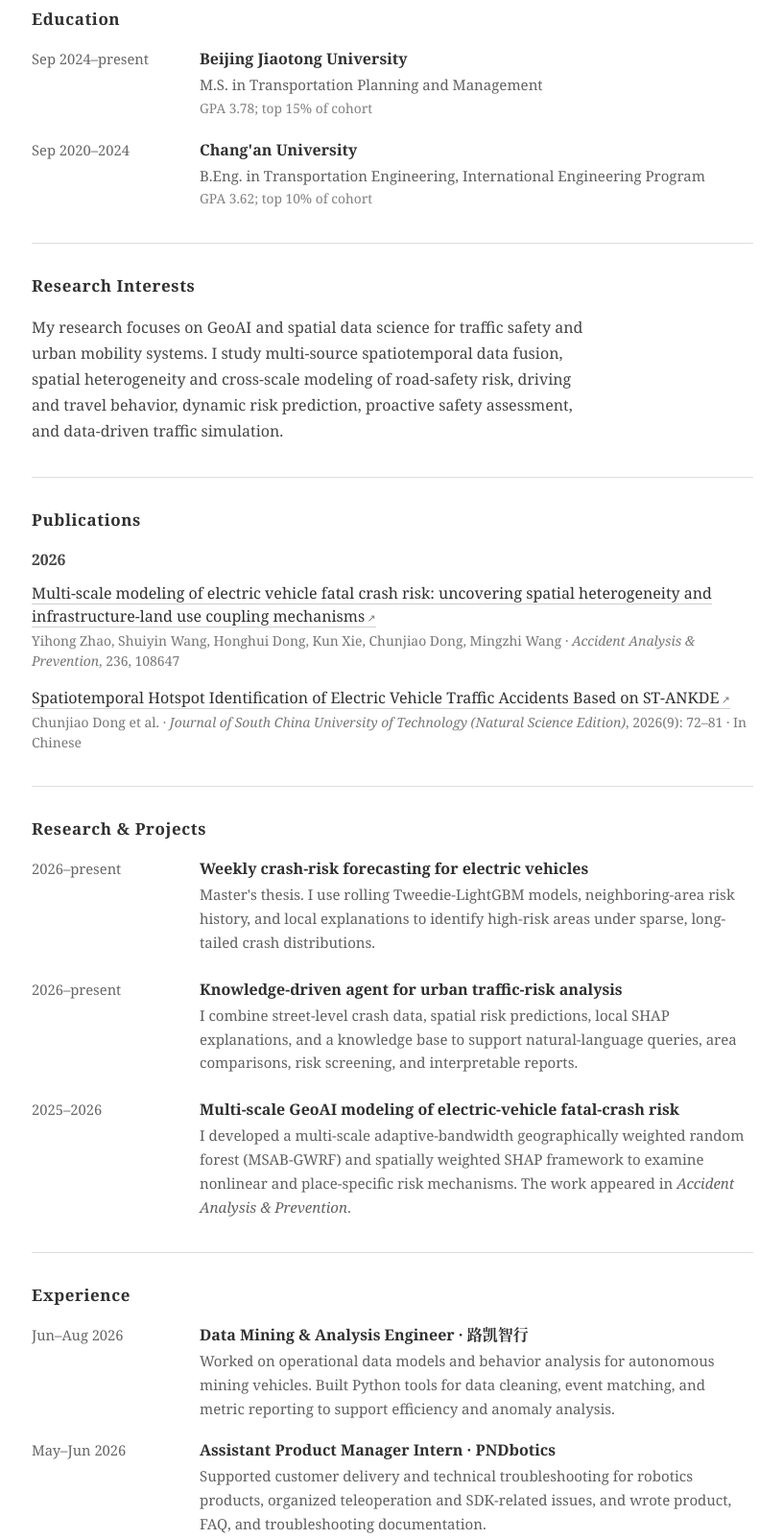
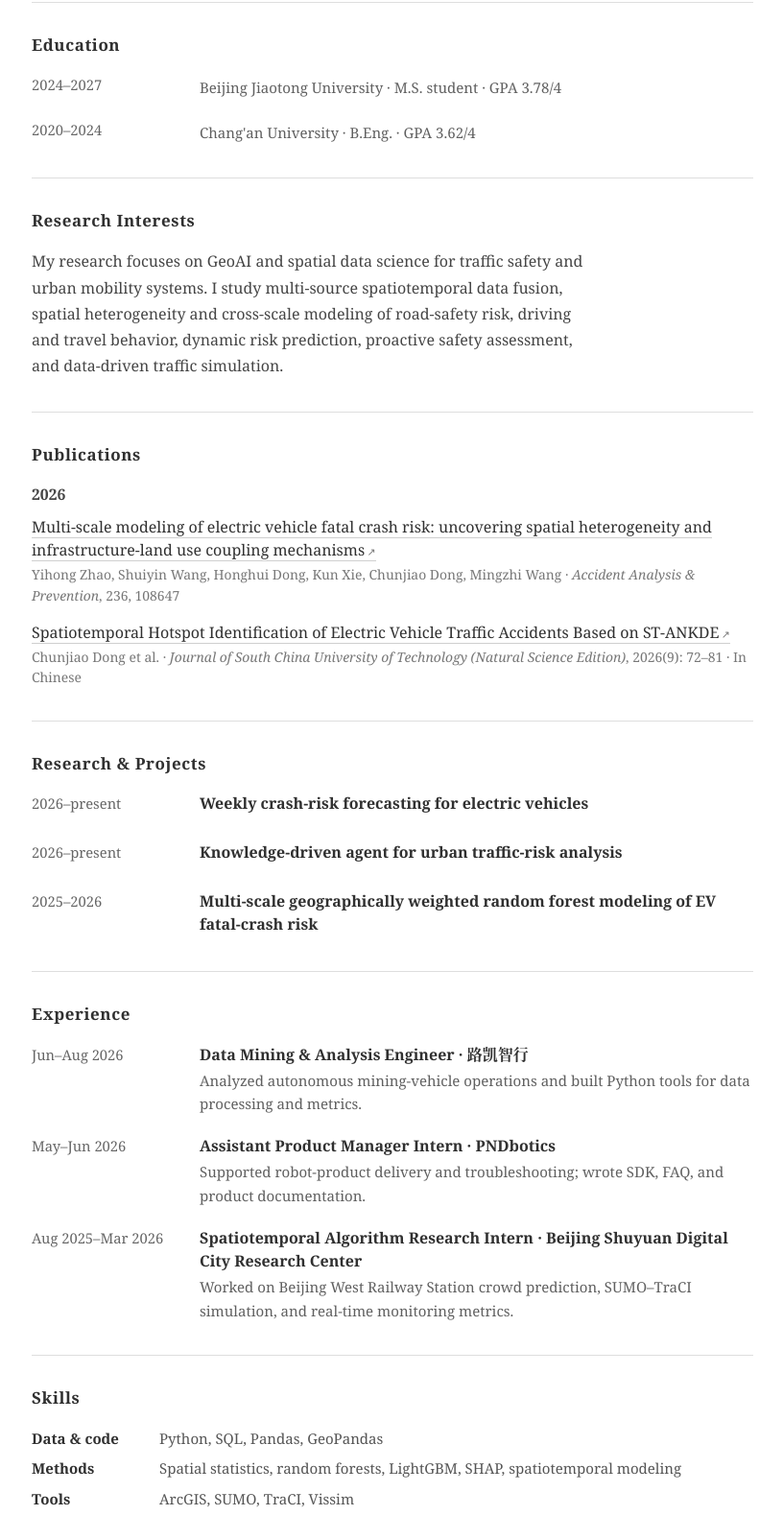
Before and after one commit to July-yh/personality, a plain HTML site: page dist/en/index.html in a window 1280 px wide. Shown: the part 376-1980 px from the top of the page at 96% size, without its empty margins (147-963 px from the left). Drawn offline with Linux system fonts and the light colour scheme.

Commit message:
Update bilingual profile and publish-ready site

```diff
--- a/dist/en/index.html
+++ b/dist/en/index.html
@@ -4,7 +4,7 @@
     <meta charset="UTF-8" />
     <meta name="viewport" content="width=device-width, initial-scale=1" />
     <meta name="theme-color" content="#ffffff" />
-    <meta name="description" content="Yihong Zhao's academic website. Research in traffic-oriented GeoAI, spatiotemporal modeling, and urban road safety." />
+    <meta name="description" content="Yihong Zhao's personal website. Research and projects in GeoAI, road-safety risk forecasting, mobility data analysis, and traffic simulation." />
     <title>Yihong Zhao · Research &amp; Projects</title>
     <link rel="icon" href="../favicon.svg" type="image/svg+xml" />
     <link rel="stylesheet" href="../styles.css" />
@@ -20,8 +20,8 @@
         <div class="portrait-wrap"><div class="portrait-monogram" role="img" aria-label="Yihong Zhao initials">YZ</div></div>
         <div class="intro">
           <h1><span>Yihong Zhao</span><span class="name-alt" lang="zh-CN">赵一红</span></h1>
-          <p>I am a master's student in Transportation Planning and Management at Beijing Jiaotong University. My work focuses on traffic-oriented GeoAI, spatiotemporal modeling, and urban road safety.</p>
-          <p>I use multi-source data and interpretable models to study how crash risk varies across places and to support more targeted safety decisions.</p>
+          <p>I use GeoAI and multi-source spatiotemporal data to study road safety and urban mobility, with a focus on interpretable methods for risk forecasting, passenger-flow analysis, and traffic simulation.</p>
+          <p>I am seeking roles in intelligent transportation algorithms, mobility data analysis, or traffic simulation, while exploring agent applications in transportation.</p>
           <div class="top-links"><a href="mailto:24120884@bjtu.edu.cn">Email</a><a href="https://github.com/July-yh" target="_blank" rel="noopener noreferrer">GitHub</a></div>
         </div>
       </header>
@@ -29,8 +29,8 @@
       <section aria-labelledby="education-heading">
         <h2 id="education-heading">Education</h2>
         <ol class="timeline">
-          <li><time>Sep 2024–present</time><div><h3>Beijing Jiaotong University</h3><p>M.S. in Transportation Planning and Management</p><p class="subtle">GPA 3.78; top 15% of cohort</p></div></li>
-          <li><time>Sep 2020–2024</time><div><h3>Chang'an University</h3><p>B.Eng. in Transportation Engineering, International Engineering Program</p><p class="subtle">GPA 3.62; top 10% of cohort</p></div></li>
+          <li><time>2024–2027</time><div><p>Beijing Jiaotong University · M.S. student · GPA 3.78/4</p></div></li>
+          <li><time>2020–2024</time><div><p>Chang'an University · B.Eng. · GPA 3.62/4</p></div></li>
         </ol>
       </section>
 
@@ -51,18 +51,18 @@
       <section aria-labelledby="projects-heading" id="projects">
         <h2 id="projects-heading">Research &amp; Projects</h2>
         <ol class="timeline projects">
-          <li><time>2026–present</time><div><h3>Weekly crash-risk forecasting for electric vehicles</h3><p>Master's thesis. I use rolling Tweedie-LightGBM models, neighboring-area risk history, and local explanations to identify high-risk areas under sparse, long-tailed crash distributions.</p></div></li>
-          <li><time>2026–present</time><div><h3>Knowledge-driven agent for urban traffic-risk analysis</h3><p>I combine street-level crash data, spatial risk predictions, local SHAP explanations, and a knowledge base to support natural-language queries, area comparisons, risk screening, and interpretable reports.</p></div></li>
-          <li><time>2025–2026</time><div><h3>Multi-scale GeoAI modeling of electric-vehicle fatal-crash risk</h3><p>I developed a multi-scale adaptive-bandwidth geographically weighted random forest (MSAB-GWRF) and spatially weighted SHAP framework to examine nonlinear and place-specific risk mechanisms. The work appeared in <cite>Accident Analysis &amp; Prevention</cite>.</p></div></li>
+          <li><time>2026–present</time><div><h3>Weekly crash-risk forecasting for electric vehicles</h3></div></li>
+          <li><time>2026–present</time><div><h3>Knowledge-driven agent for urban traffic-risk analysis</h3></div></li>
+          <li><time>2025–2026</time><div><h3>Multi-scale geographically weighted random forest modeling of EV fatal-crash risk</h3></div></li>
         </ol>
       </section>
 
       <section aria-labelledby="experience-heading">
         <h2 id="experience-heading">Experience</h2>
         <ol class="timeline">
-          <li><time>Jun–Aug 2026</time><div><h3>Data Mining &amp; Analysis Engineer · 路凯智行</h3><p>Worked on operational data models and behavior analysis for autonomous mining vehicles. Built Python tools for data cleaning, event matching, and metric reporting to support efficiency and anomaly analysis.</p></div></li>
-          <li><time>May–Jun 2026</time><div><h3>Assistant Product Manager Intern · PNDbotics</h3><p>Supported customer delivery and technical troubleshooting for robotics products, organized teleoperation and SDK-related issues, and wrote product, FAQ, and troubleshooting documentation.</p></div></li>
-          <li><time>Aug 2025–Mar 2026</time><div><h3>Spatiotemporal Algorithm Research Intern · Beijing Shuyuan Digital City Research Center</h3><p>Worked on pedestrian-destination prediction and crowd simulation at Beijing West Railway Station, road-network dispatch analysis with SUMO–TraCI, and real-time crowd-monitoring indicators for exhibition spaces.</p></div></li>
+          <li><time>Jun–Aug 2026</time><div><h3>Data Mining &amp; Analysis Engineer · 路凯智行</h3><p>Analyzed autonomous mining-vehicle operations and built Python tools for data processing and metrics.</p></div></li>
+          <li><time>May–Jun 2026</time><div><h3>Assistant Product Manager Intern · PNDbotics</h3><p>Supported robot-product delivery and troubleshooting; wrote SDK, FAQ, and product documentation.</p></div></li>
+          <li><time>Aug 2025–Mar 2026</time><div><h3>Spatiotemporal Algorithm Research Intern · Beijing Shuyuan Digital City Research Center</h3><p>Worked on Beijing West Railway Station crowd prediction, SUMO–TraCI simulation, and real-time monitoring metrics.</p></div></li>
         </ol>
       </section>
 
```
Also changed, not shown: dist/index.html (+7 -6 lines), 1 other file.
